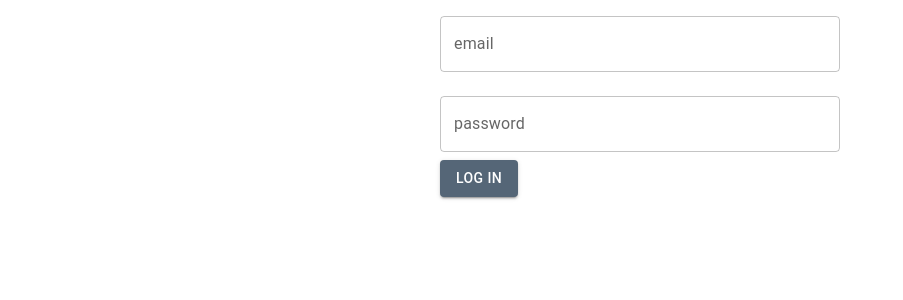
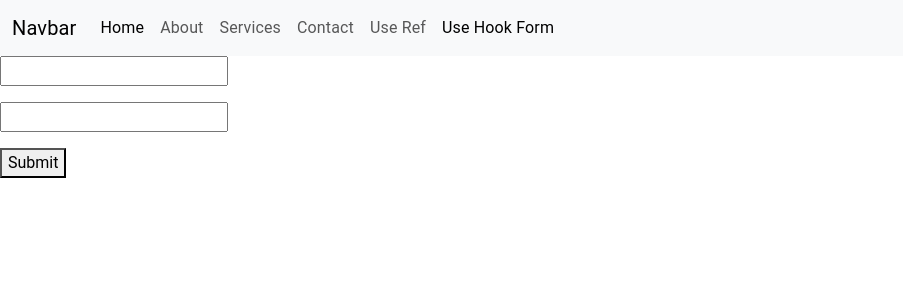
Before and after one commit to farazinam/2401E1, a React (Vite) app in the folder ADSE-I/reactapp/: page /useHookForm in a window 1280 px wide. Shown: the top 300 px of the page, without its empty margins (0-903 px from the left). Built offline with nearby package versions, Linux system fonts and the light colour scheme.

Commit message:
Form handling and Validation using 'useRef' and 'react-hook-form'

```diff
--- a/ADSE-I/reactapp/package.json
+++ b/ADSE-I/reactapp/package.json
@@ -18,6 +18,7 @@
     "axios": "^1.13.2",
     "react": "^19.2.0",
     "react-dom": "^19.2.0",
+    "react-hook-form": "^7.71.1",
     "react-router-dom": "^7.12.0"
   },
   "devDependencies": {
--- a/ADSE-I/reactapp/src/App.jsx
+++ b/ADSE-I/reactapp/src/App.jsx
@@ -33,6 +33,8 @@ import Ghar from './Pages/Home'
 import About from './Pages/About'
 import Services from './Pages/Services'
 import Contact from './Pages/Contact'
+import UseRef from './Pages/UseRef'
+import UseHookForm from './Pages/UseHookForm'
 
 import { TextField, Button, Box } from '@mui/material'
 
@@ -360,58 +362,63 @@ function App(){
 {/* <ContactForm /> */}
 {/* <Index /> */}
 
-{/* <Navbar />
+  return (
+    <>
+ <Navbar />
 <Routes>
   <Route path="/" element={<Ghar />} />
   <Route path="/about" element={<About />} />
   <Route path="/services" element={<Services />} />
   <Route path="/contact" element={<Contact />} />
-</Routes> */}
+  <Route path="/useRef" element={<UseRef />} />
+  <Route path="/useHookForm" element={<UseHookForm />} />
+</Routes>
 
-  const [user, setUser] = useState({
-    email: "",
-    password: ""
-  });
+</>
 
-  const handleChange = (e) =>{
-    setUser({...user, [e.target.name]: e.target.value})
-  }
+  // const [user, setUser] = useState({
+  //   email: "",
+  //   password: ""
+  // });
 
-  const [errors, setError] = useState({});
+  // const handleChange = (e) =>{
+  //   setUser({...user, [e.target.name]: e.target.value})
+  // }
 
-  const handleSubmit = (e) =>{
-    e.preventDefault();
+  // const [errors, setError] = useState({});
 
-    let err = {};
-    if(!user.email){
-      err.e = "Email Required"
-    }
-    if(!user.password){
-      err.p = "Password Required"
-    }
+  // const handleSubmit = (e) =>{
+  //   e.preventDefault();
 
-    setError(err);
+  //   let err = {};
+  //   if(!user.email){
+  //     err.e = "Email Required"
+  //   }
+  //   if(!user.password){
+  //     err.p = "Password Required"
+  //   }
 
-  }
+  //   setError(err);
 
-  return (
-    <>
+  // }
 
-{/* <input type="email" name="em" onChange={handleChange} />
-<input type="password" name="ps" onChange={handleChange} /> */}
 
-<Box component={"form"} onSubmit={handleSubmit} sx={{width: 400, mx: 'auto'}}>
-  <TextField label="email" name='email' margin='normal'
-  fullWidth value={user.email} onChange={handleChange}  helperText={errors.e} />
 
-  <TextField label="password" name='password' margin='normal'
-  fullWidth value={user.password} onChange={handleChange}
-  error={!!errors.p} helperText={errors.p} />
+// {/* <input type="email" name="em" onChange={handleChange} />
+// <input type="password" name="ps" onChange={handleChange} /> */}
 
-  <Button type='submit' variant='contained'>Log In</Button>
-</Box>
+// {/* <Box component={"form"} onSubmit={handleSubmit} sx={{width: 400, mx: 'auto'}}>
+//   <TextField label="email" name='email' margin='normal'
+//   fullWidth value={user.email} onChange={handleChange}  helperText={errors.e} />
 
-    </>
+//   <TextField label="password" name='password' margin='normal'
+//   fullWidth value={user.password} onChange={handleChange}
+//   error={!!errors.p} helperText={errors.p} />
+
+//   <Button type='submit' variant='contained'>Log In</Button>
+// </Box> */}
+
+
   )
 }
 
--- a/ADSE-I/reactapp/src/Components/Navbar.jsx
+++ b/ADSE-I/reactapp/src/Components/Navbar.jsx
@@ -23,6 +23,12 @@ function Navbar() {
         <li className="nav-item">
           <NavLink className="nav-link" to="/contact">Contact</NavLink>
         </li>
+        <li className="nav-item">
+          <NavLink className="nav-link" to="/useRef">Use Ref</NavLink>
+        </li>
+        <li className="nav-item">
+          <NavLink className="nav-link" to="/useHookForm">Use Hook Form</NavLink>
+        </li>
       </ul>
     </div>
   </div>
--- /dev/null
+++ b/ADSE-I/reactapp/src/Pages/UseHookForm.jsx
@@ -0,0 +1,29 @@
+import { useForm } from "react-hook-form"
+
+function UseHookForm() {
+    const {register, handleSubmit, formState: {errors}} = useForm();
+    const sub = (data) =>{
+        console.log("Form Submitted: ", data);
+    }
+  return (
+    <form onSubmit={handleSubmit(sub)}>
+        <input type="text"
+        {...register("name", { required: "Name is Required"})}
+        />
+        <p style={{color:'red'}}>{errors.name?.message}</p>
+
+        <input type="text"
+        {...register("city",
+            { required: "City is Required",
+            minLength:{ value: 3,
+                message: "City must be atleast 3 Characters"
+             }})}
+        />
+        <p style={{color:'red'}}>{errors.city?.message}</p>
+
+        <button>Submit</button>
+    </form>
+  )
+}
+
+export default UseHookForm
--- /dev/null
+++ b/ADSE-I/reactapp/src/Pages/UseRef.jsx
@@ -0,0 +1,27 @@
+import { useRef } from 'react'
+
+function UseRef() {
+
+    // const nameRef = useRef(null);
+    // const cityRef = useRef(null);
+
+    const formRef = useRef({});
+
+    const handleSubmit = (e) =>{
+        e.preventDefault();
+
+        console.log("NAME: ", formRef.current.name.value);
+        console.log("CITY: ", formRef.current.city.value);
+
+    }
+
+  return (
+    <form onSubmit={handleSubmit}>
+        <input type="text" ref={(e) => (formRef.current.name = e)} />
+        <input type="text" ref={(e) => (formRef.current.city = e)} />
+        <button type="submit">Submit</button>
+    </form>
+  )
+}
+
+export default UseRef
```
Also changed, not shown: 1 other file (tests, documents, lock files or other folders).
